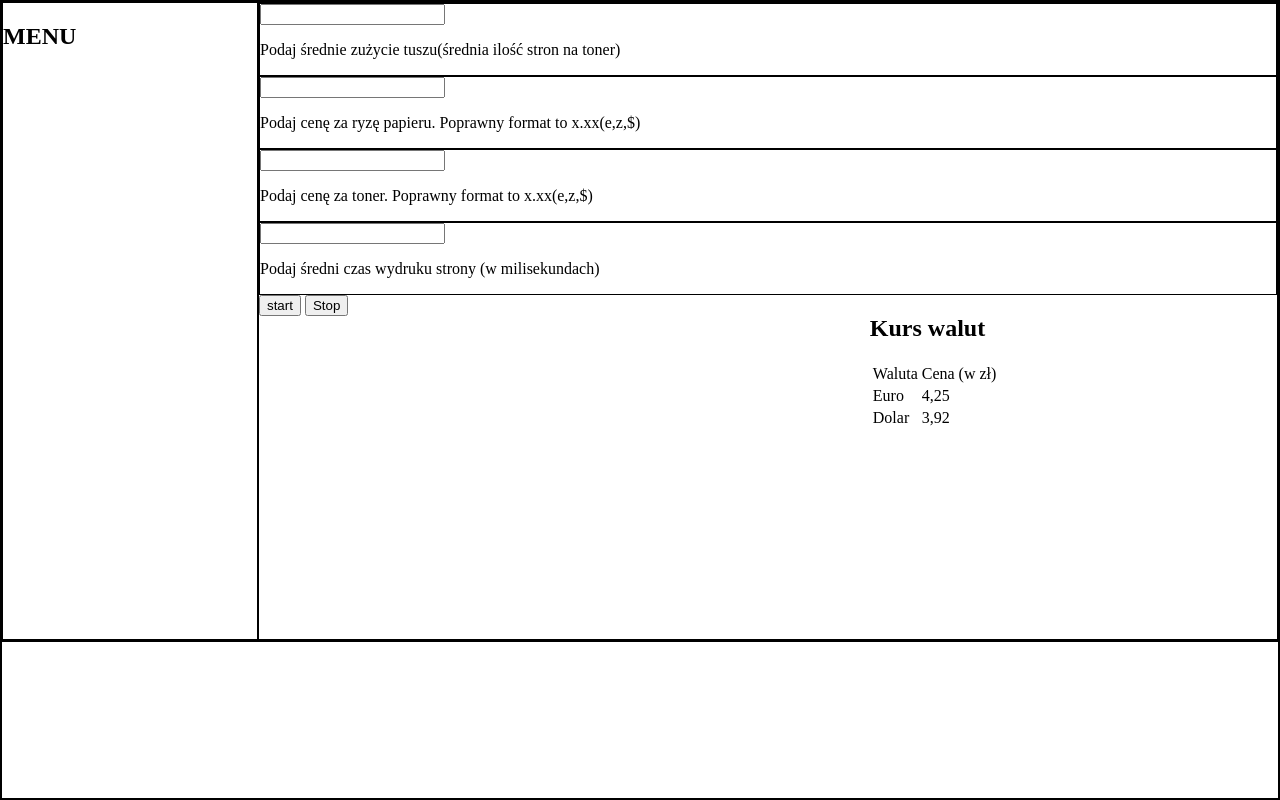
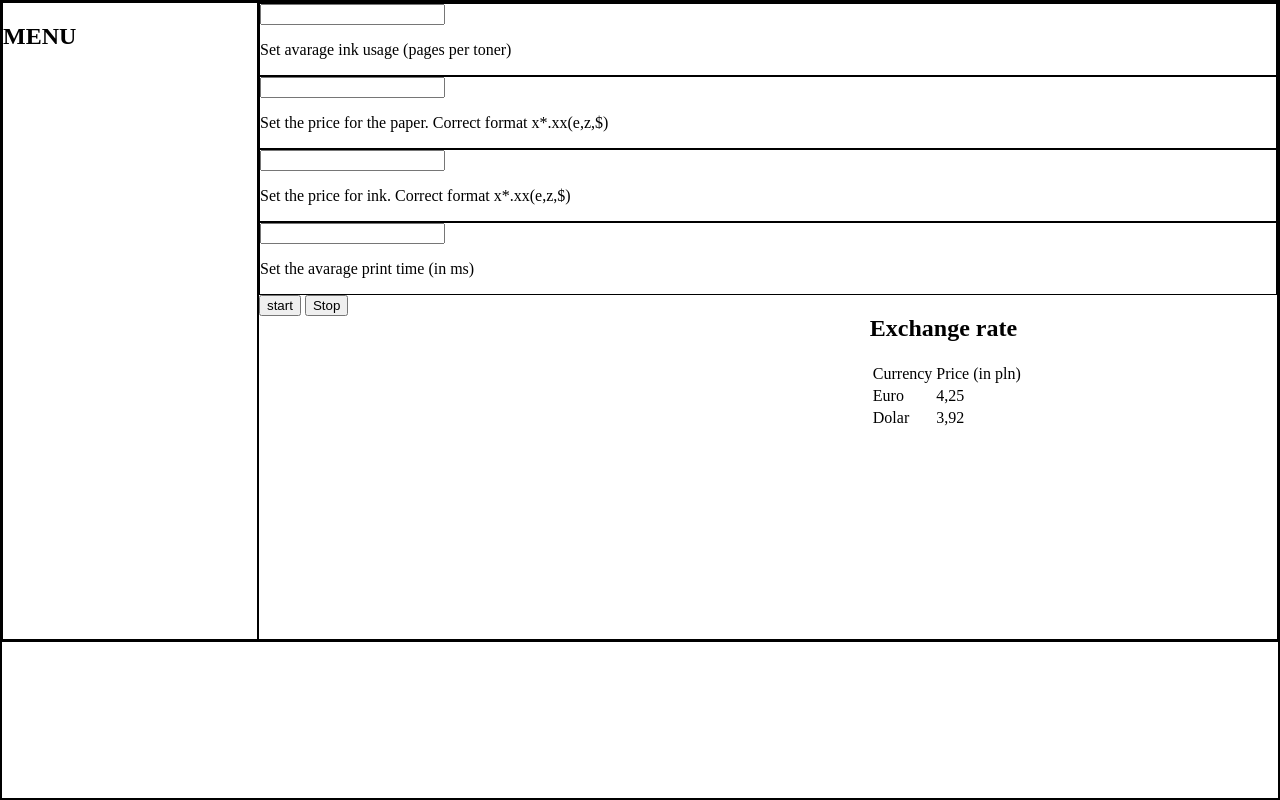
Before and after one commit to DreadTawny/DreadTawny.github.io, a plain HTML site: page index.html in a window 1280 px wide. Drawn offline with Linux system fonts and the light colour scheme.

Commit message:
Update index.html

```diff
--- a/index.html
+++ b/index.html
@@ -58,28 +58,28 @@
                 <div class="colRight">
                     <div>
                         <input type="text" id="avgPage"/>
-                        <p>Podaj średnie zużycie tuszu(średnia ilość stron na toner)</p>
+                        <p>Set avarage ink usage (pages per toner)</p>
                     </div>
                    <div>
                         <input type="text" id="pricePage"/>
-                        <p>Podaj cenę za ryzę papieru. Poprawny format to x.xx(e,z,$)</p>
+                        <p>Set the price for the paper. Correct format x*.xx(e,z,$)</p>
                    </div>
                    <div>
                         <input type="text" id="priceInk"/>
-                        <p>Podaj cenę za toner. Poprawny format to x.xx(e,z,$)</p>
+                        <p>Set the price for ink. Correct format x*.xx(e,z,$)</p>
                    </div>
                     <div>
                         <input type="text" id="printTimer"/>
-                        <p>Podaj średni czas wydruku strony (w milisekundach)</p>
+                        <p>Set the avarage print time (in ms)</p>
                     </div>
                     <input type="button" onclick="new Printer()" value="start"/>
                     <input type="button" id="stop" value="Stop"/>
                     <div id="info">
-                        <h2>Kurs walut</h2>
+                        <h2>Exchange rate</h2>
                         <table>
                             <tr>
-                                <td>Waluta</td>
-                                <td>Cena (w zł)</td>
+                                <td>Currency</td>
+                                <td>Price (in pln)</td>
                             </tr>
                             <tr>
                                 <td>Euro</td>
```
